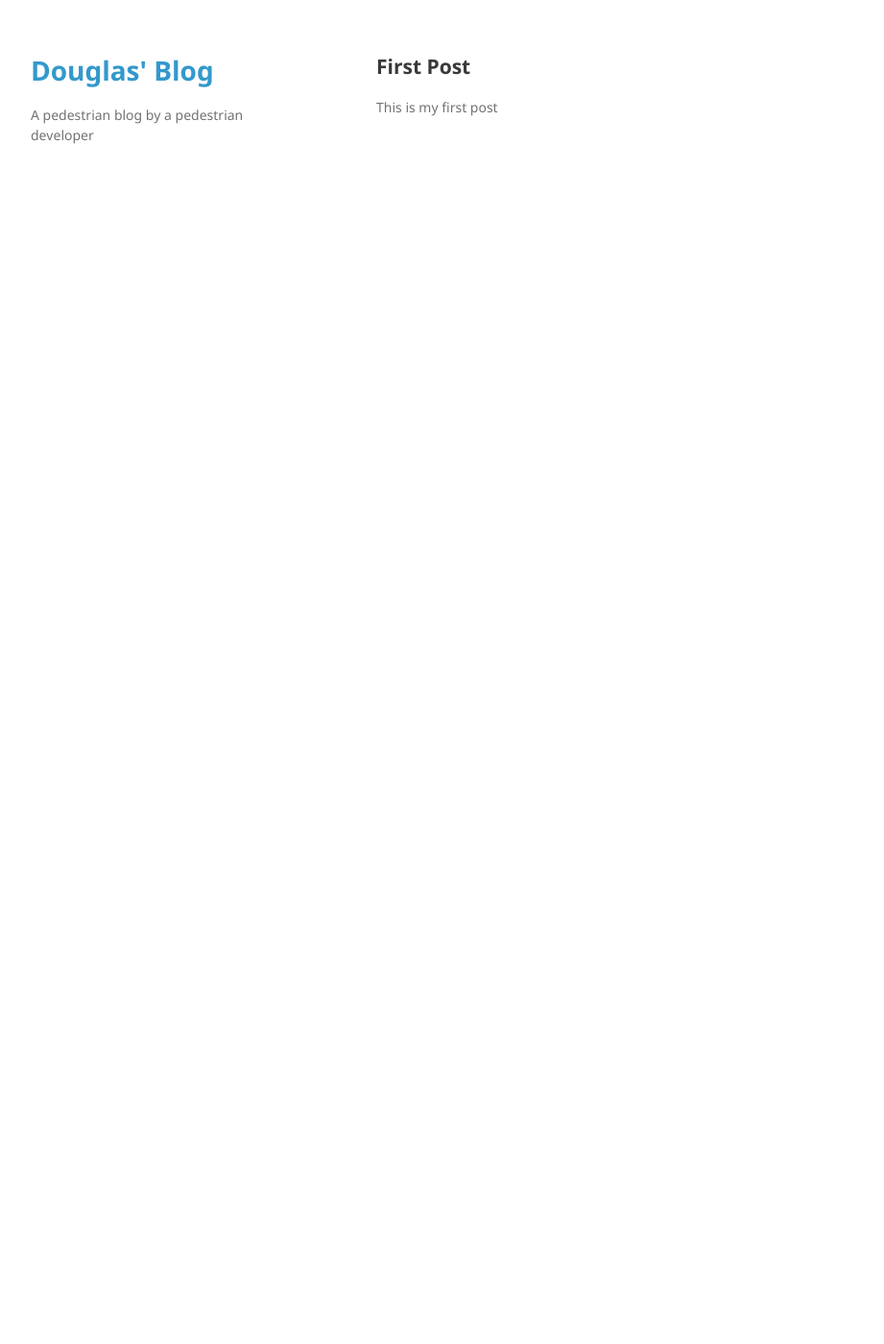
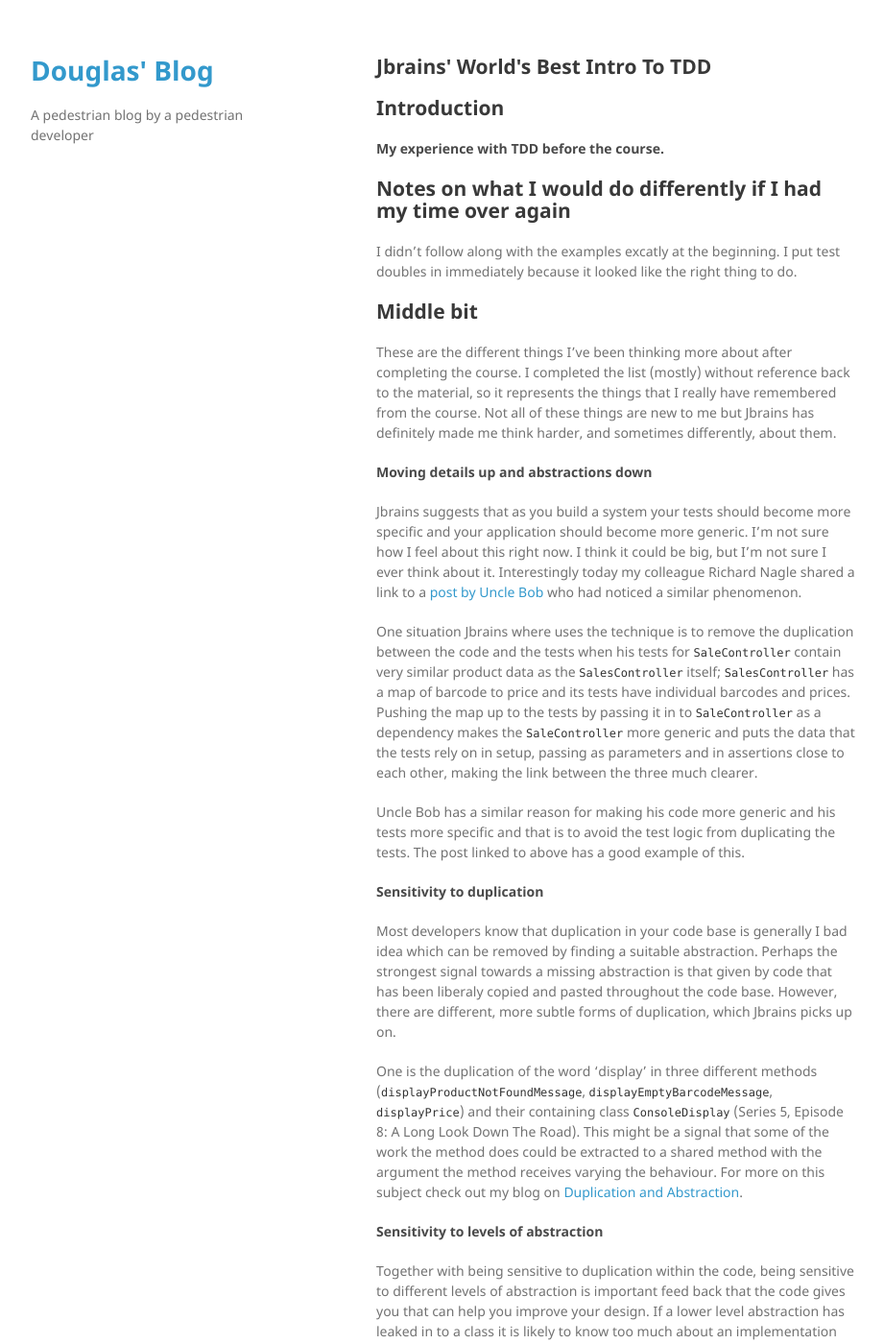
Before and after one commit to douglaswaugh/douglaswaugh.github.io, a Jekyll site: the page built from _posts/2017-03-08-first-post.md, in a window 1280 px wide and 1400 px high. Shown: the whole window at 96% size, without its empty margins (178-1099 px from the left). Built offline with Jekyll 4.4.1, drawn with Linux system fonts in a browser that asks for light colours; some of the changed text lies outside the part shown.

Commit message:
Jbrains' World's best intro to TDD: Create sections and start to draft

```diff
--- a/_posts/2017-03-08-first-post.md
+++ b/_posts/2017-03-08-first-post.md
@@ -1,7 +1,75 @@
 ---
 layout: post
-title: First Post
+title: Jbrains' World's Best Intro To TDD
 author: Douglas Waugh
+excerpt: I recently completed Jbrains' World's Best Intro To TDD.  I decided to write this blog post to collect my thoughts.
 ---
 
-This is my first post
+Introduction
+---
+
+#### My experience with TDD before the course.
+
+Notes on what I would do differently if I had my time over again
+---
+
+I didn't follow along with the examples excatly at the beginning.  I put test doubles in immediately because it looked like the right thing to do.
+
+Middle bit
+---
+
+These are the different things I've been thinking more about after completing the course.  I completed the list (mostly) without reference back to the material, so it represents the things that I really have remembered from the course.  Not all of these things are new to me but Jbrains has definitely made me think harder, and sometimes differently, about them.
+
+#### Moving details up and abstractions down
+
+Jbrains suggests that as you build a system your tests should become more specific and your application should become more generic.  I'm not sure how I feel about this right now.  I think it could be big, but I'm not sure I ever think about it.  Interestingly today my colleague Richard Nagle shared a link to a [post by Uncle Bob](http://blog.cleancoder.com/uncle-bob/2017/03/03/TDD-Harms-Architecture.html) who had noticed a similar phenomenon.
+
+One situation Jbrains where uses the technique is to remove the duplication between the code and the tests when his tests for `SaleController` contain very similar product data as the `SalesController` itself; `SalesController` has a map of barcode to price and its tests have individual barcodes and prices.  Pushing the map up to the tests by passing it in to `SaleController` as a dependency makes the `SaleController` more generic and puts the data that the tests rely on in setup, passing as parameters and in assertions close to each other, making the link between the three much clearer.
+
+Uncle Bob has a similar reason for making his code more generic and his tests more specific and that is to avoid the test logic from duplicating the tests.  The post linked to above has a good example of this.
+
+#### Sensitivity to duplication
+
+Most developers know that duplication in your code base is generally I bad idea which can be removed by finding a suitable abstraction.  Perhaps the strongest signal towards a missing abstraction is that given by code that has been liberaly copied and pasted throughout the code base.  However, there are different, more subtle forms of duplication, which Jbrains picks up on.
+
+One is the duplication of the word 'display' in three different methods (`displayProductNotFoundMessage`, `displayEmptyBarcodeMessage`, `displayPrice`) and their containing class `ConsoleDisplay` (Series 5, Episode 8: A Long Look Down The Road).  This might be a signal that some of the work the method does could be extracted to a shared method with the argument the method receives varying the behaviour.  For more on this subject check out my blog on [Duplication and Abstraction](http://tech.energyhelpline.com/duplication-and-abstraction/).
+
+#### Sensitivity to levels of abstraction
+
+Together with being sensitive to duplication within the code, being sensitive to different levels of abstraction is important feed back that the code gives you that can help you improve your design.  If a lower level abstraction has leaked in to a class it is likely to know too much about an implementation detail it doesn't need to care about.  Mixing different levels of abstraction within the same class is a bad idea because code at different levels of abstraction are likely to change at different rates and for different reasons.
+
+The example that Jbrains has is within a class primarily concerned with the `Display` of `Messages`, he has a `PostOffice` which has a relevnace at a lower, in this case `UDP` level.  This is an indication that at the very least the naming is wrong, and perhaps there are other problems with the design.
+
+#### When to bend the rules
+
+example returning from the controller to remove the application code (in this case `Display`) from the domain code.
+
+#### Low coupling
+
+Despite subverting the rule in the end, it is interesting how a method without a return value is the weakest form of contract; the calling class has no interest in the implementation of the interface, only that its dependencey implements it.
+
+#### Collection test cases
+
+Collection test cases: None, one, some, many, error.
+
+#### Using object references for object equality
+
+Using object reference equality to delay implementing equality overrides
+
+#### git commit messages
+
+They way Jbrains structures his commit messages has stayed with me a bit, despite hating them to begin with.
+
+Favourite episodes
+---
+
+Series 4, 8: A long look down the road
+Series 5, Episode 6: Before we move on
+
+
+Conclusion
+---
+
+Definitely recommend the course to TDD beginners and intermediates (can't speak for the more advanced).
+
+I'm not sure if all the worts were added, but enough were to make it feel as though I was watching somebody discover a design, with a running commentary to understand the developer's thought process.  Using talking about the problem to help concepts coelesce in our minds.
```
